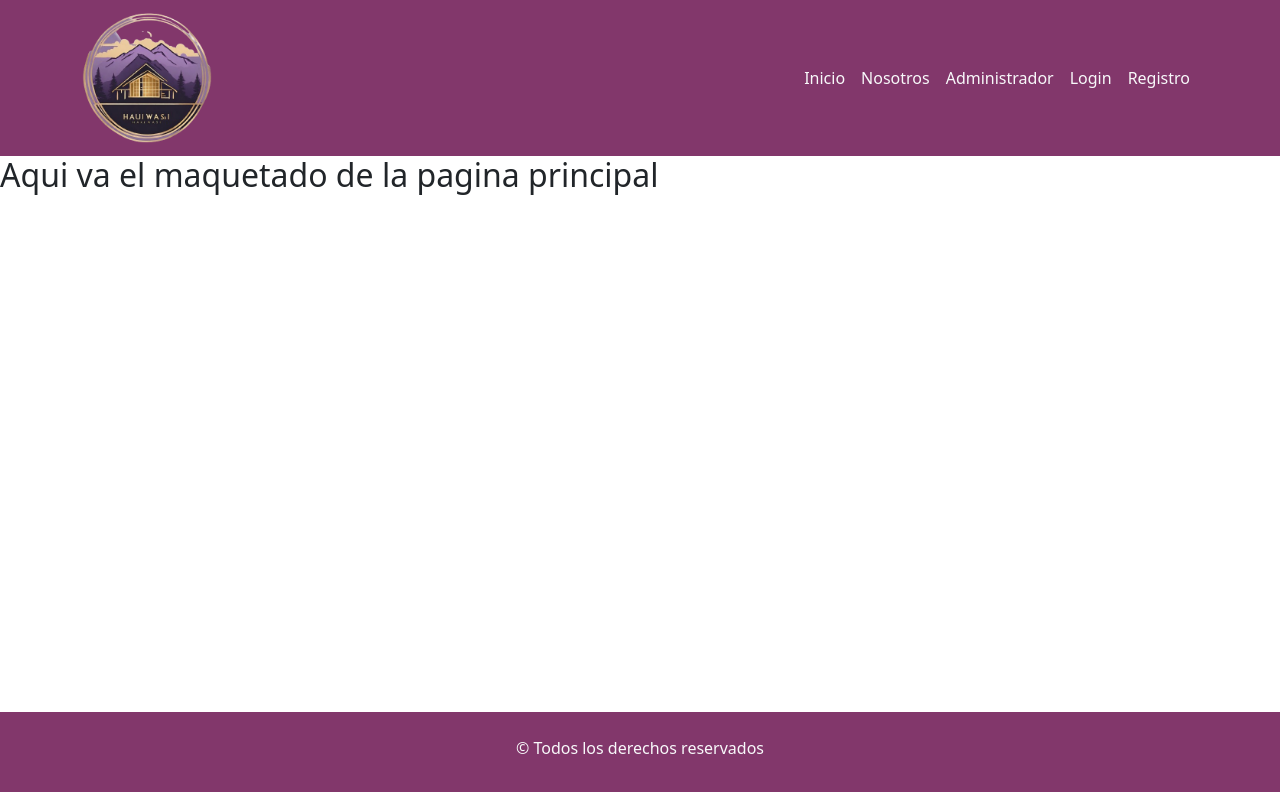
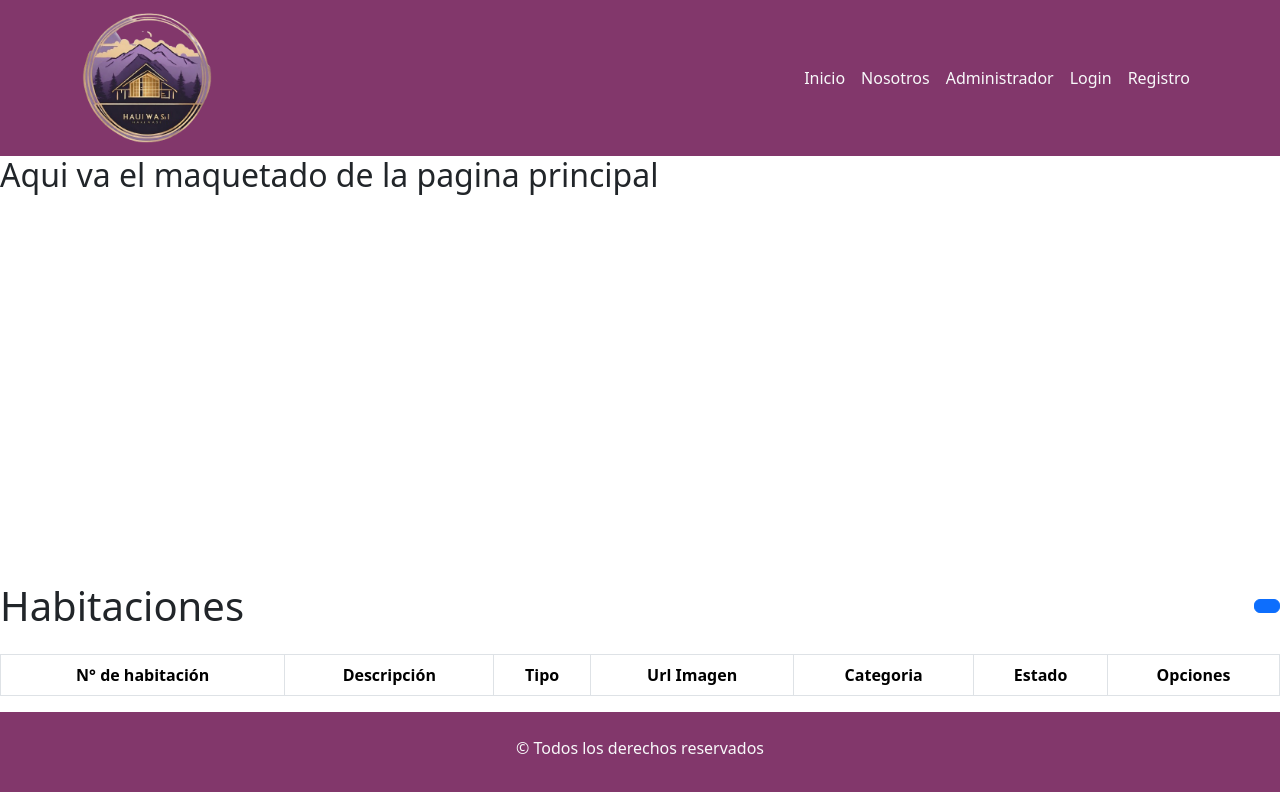
Before and after one commit to Pabmoy25/proyectoHotel-FrontEnd, a React (Vite) app: page /administrador in a window 1280 px wide. Shown: the top 792 px of the page. Built offline with nearby package versions, Linux system fonts and the light colour scheme.

Commit message:
realizo npm install

```diff
--- a/src/App.jsx
+++ b/src/App.jsx
@@ -3,6 +3,8 @@ import "bootstrap/dist/css/bootstrap.min.css";
 import Footer from './components/common/Footer'
 import Menu from './components/common/Menu'
 import PaginaPrincipal from './components/pages/PaginaPrincipal'
+import PaginaAdministrador from './components/pages/PaginaAdministrador';
+
 
 
 function App() {
@@ -12,6 +14,7 @@ function App() {
     <>
     <Menu></Menu>
     <PaginaPrincipal></PaginaPrincipal>
+    <PaginaAdministrador></PaginaAdministrador>
     <Footer></Footer>
     </>
   )
--- a/src/components/pages/PaginaAdministrador.jsx
+++ b/src/components/pages/PaginaAdministrador.jsx
@@ -1,7 +1,7 @@
 import React from "react";
 import { Table } from "react-bootstrap";
-import { Button } from "react-bootstrap/lib/InputGroup";
-import { Link } from "react-bootstrap/lib/Navbar";
+import { Button } from "react-bootstrap";
+//import { Link } from "react-bootstrap/lib/Navbar";
 
 
 const PaginaAdministrador = () => {
@@ -9,9 +9,9 @@ const PaginaAdministrador = () => {
     <section>
       <div className="d-flex justify-content-between align-items-center">
         <h1 className="my-4">Habitaciones</h1>
-        <Button as={Link} to={"/administrador/crear"}>
-          <i className="bi bi-file-earmark-plus-fill"></i>
-        </Button>
+        {/*<Button as={Link} to={"/administrador/crear"}>*/}
+          <Button><i className="bi bi-file-earmark-plus-fill"></i></Button>
+
       </div>
       <Table striped bordered hover>
         <thead className="text-center">
```
